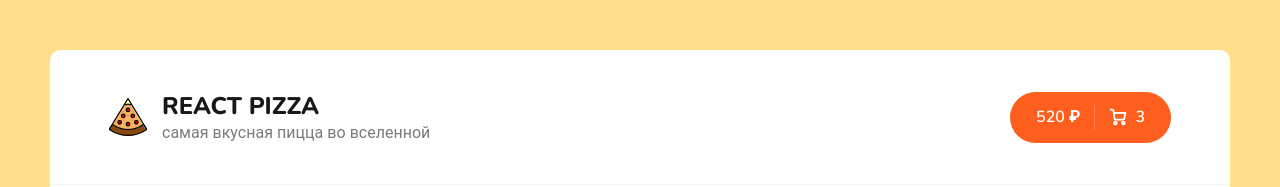
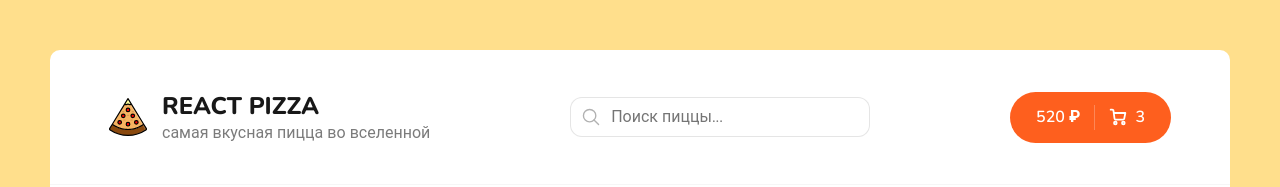
Before and after one commit to demos461/react-pizza-v2, a React (Create React App) app: page / in a window 1280 px wide. Shown: the top 187 px of the page. Built offline with nearby package versions, Linux system fonts and the light colour scheme; no server answers.

Commit message:
create search component

```diff
--- a/src/components/Header.jsx
+++ b/src/components/Header.jsx
@@ -1,5 +1,6 @@
 import logoSvg from '../assets/img/pizza-logo.svg';
 import { Link } from 'react-router-dom';
+import { Search } from './Search';
 
 export const Header = () => {
   return (
@@ -14,6 +15,7 @@ export const Header = () => {
             </div>
           </div>
         </Link>
+        <Search />
         <div className="header__cart">
           <Link to="card" className="button button--cart">
             <span>520 ₽</span>
--- /dev/null
+++ b/src/components/Search/index.jsx
@@ -0,0 +1,44 @@
+import React from 'react';
+import styles from './search.module.scss';
+
+export const Search = () => {
+  return (
+    <div className={styles.root}>
+      <svg
+        className={styles.icon}
+        enableBackground="new 0 0 32 32"
+        id="Editable-line"
+        version="1.1"
+        viewBox="0 0 32 32"
+        xmlns="http://www.w3.org/2000/svg"
+      >
+        <circle
+          cx="14"
+          cy="14"
+          fill="none"
+          id="XMLID_42_"
+          r="9"
+          stroke="#000000"
+          strokeLinecap="round"
+          strokeLinejoin="round"
+          strokeMiterlimit="10"
+          strokeWidth="2"
+        />
+        <line
+          fill="none"
+          id="XMLID_44_"
+          stroke="#000000"
+          strokeLinecap="round"
+          strokeLinejoin="round"
+          strokeMiterlimit="10"
+          strokeWidth="2"
+          x1="27"
+          x2="20.366"
+          y1="27"
+          y2="20.366"
+        />
+      </svg>
+      <input className={styles.input} type="text" placeholder={'Поиск пиццы...'} />
+    </div>
+  );
+};
--- /dev/null
+++ b/src/components/Search/search.module.scss
@@ -0,0 +1,24 @@
+.root {
+  position: relative;
+}
+
+.input {
+  border: 1px solid rgba(0, 0, 0, 0.1);
+  padding: 8px 20px 8px 40px;
+  width: 300px;
+  border-radius: 12px;
+  font-size: 16px;
+
+  &:focus {
+    border: 1px solid rgba(0, 0, 0, 0.3);
+  }
+}
+
+.icon {
+  width: 22px;
+  height: 22px;
+  opacity: 0.3;
+  position: absolute;
+  left: 10px;
+  top: 9px;
+}
```
